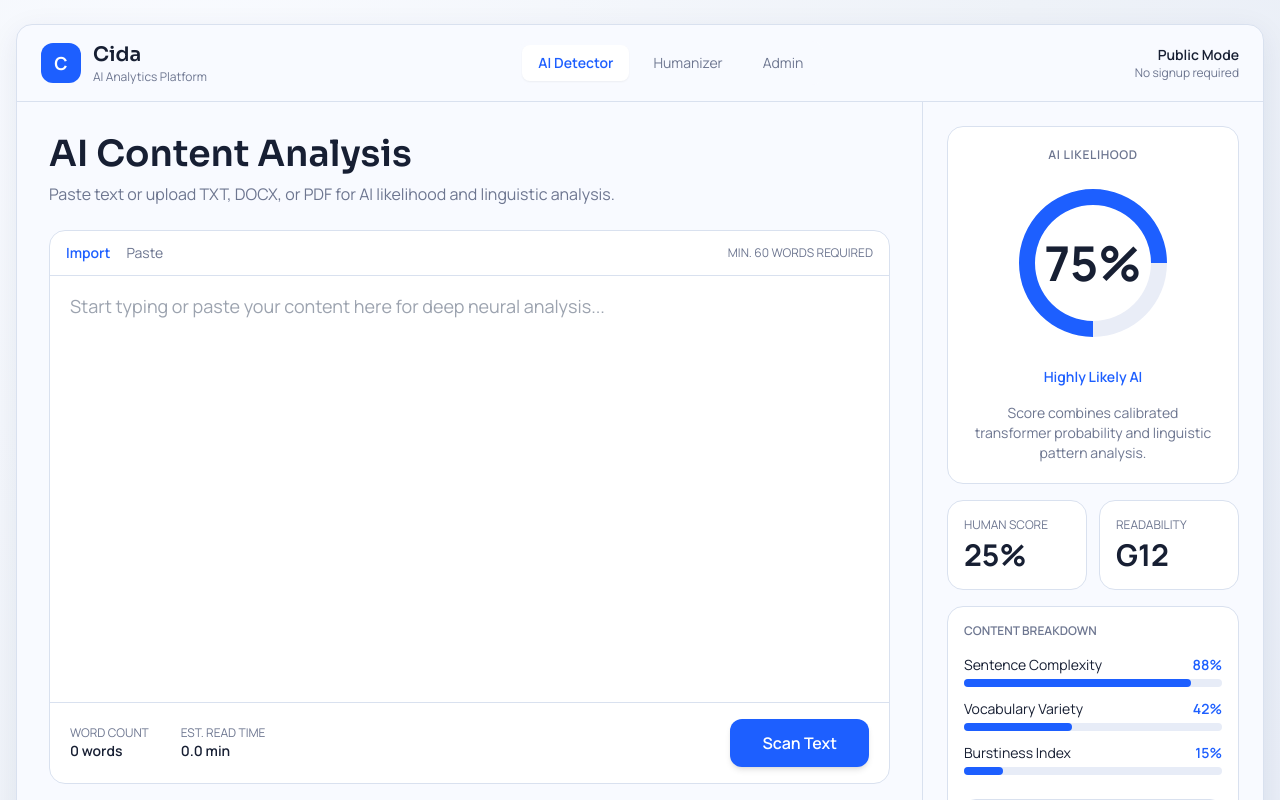
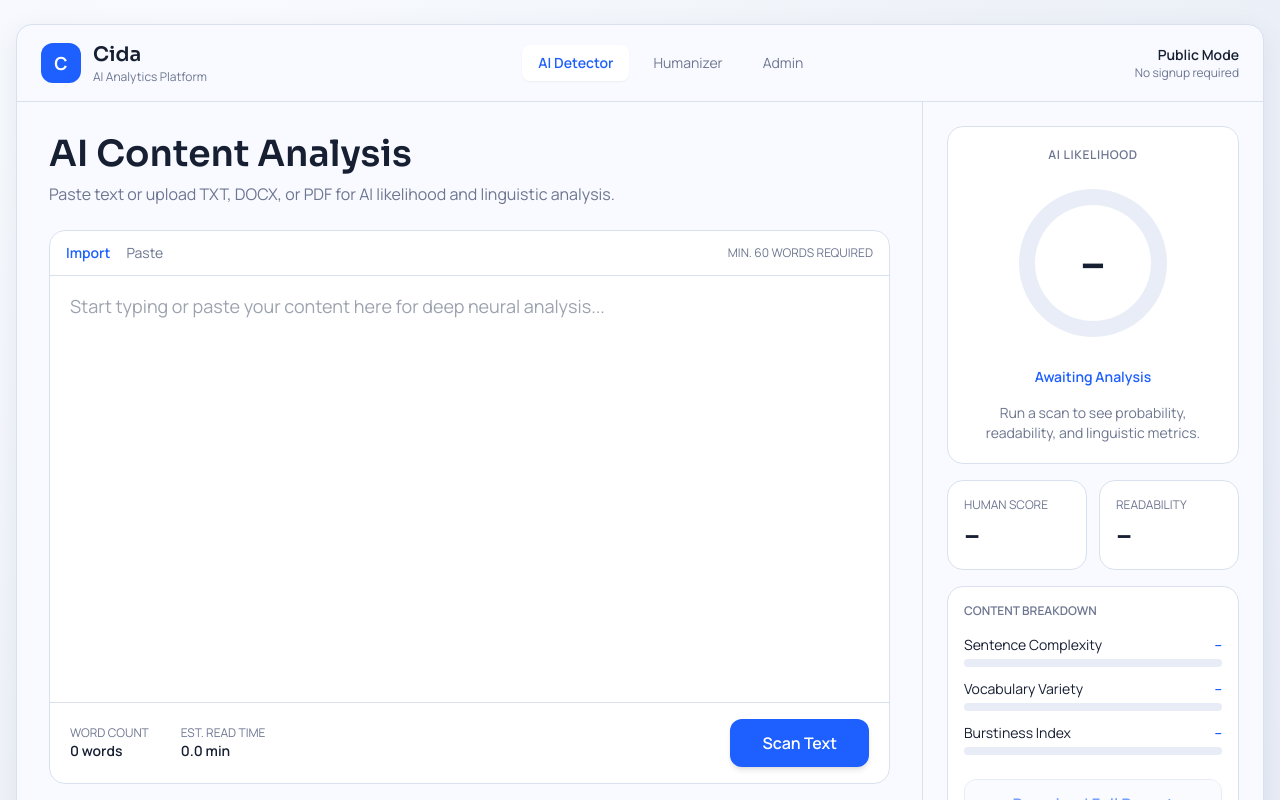
Before and after one commit to aaravmaloo/cida, a Next.js app in the folder apps/web/: page / in a window 1280 px wide. Shown: the top 800 px of the page. Built offline with nearby package versions, Linux system fonts and the light colour scheme; no server answers.

Commit message:
update detector to remove fallback result

```diff
--- a/apps/web/components/detector-dashboard.tsx
+++ b/apps/web/components/detector-dashboard.tsx
@@ -21,31 +21,12 @@ const schema = z.object({
 
 type FormData = z.infer<typeof schema>;
 
-const FALLBACK_RESULT: AnalyzeResponse = {
-  analysis_id: "-",
-  ai_probability: 0.75,
-  human_score: 0.25,
-  confidence_band: "high",
-  readability: {
-    flesch_reading_ease: 56,
-    flesch_kincaid_grade: 12.1,
-    smog_index: 12.6,
-  },
-  complexity: 0.88,
-  burstiness: 0.15,
-  vocab_diversity: 0.42,
-  word_count: 0,
-  estimated_read_time: 0,
-  model_version: "deberta-v3-base-v1",
-  latency_ms: 0,
-};
-
 function percent(v: number): string {
   return `${Math.round(v * 100)}%`;
 }
 
 export function DetectorDashboard() {
-  const [result, setResult] = useState<AnalyzeResponse>(FALLBACK_RESULT);
+  const [result, setResult] = useState<AnalyzeResponse | null>(null);
   const [error, setError] = useState<string>("");
   const [reportStatus, setReportStatus] = useState<string>("");
   const fileInputRef = useRef<HTMLInputElement>(null);
@@ -69,6 +50,7 @@ export function DetectorDashboard() {
     onSuccess: (data) => {
       setError("");
       setResult(data);
+      setReportStatus("");
     },
     onError: (err: Error) => {
       setError(err.message);
@@ -88,7 +70,7 @@ export function DetectorDashboard() {
   };
 
   const handleDownloadReport = async () => {
-    if (!result.analysis_id || result.analysis_id === "-") return;
+    if (!result?.analysis_id) return;
     setReportStatus("Queueing report...");
 
     const create = await createReport(result.analysis_id);
@@ -113,9 +95,16 @@ export function DetectorDashboard() {
     setReportStatus("Report timeout. Try again.");
   };
 
+  const aiProbability = result?.ai_probability ?? 0;
+  const humanScore = result?.human_score ?? 0;
   const pieData = [
-    { name: "AI", value: Math.round(result.ai_probability * 100) },
-    { name: "Human", value: 100 - Math.round(result.ai_probability * 100) },
+    { name: "AI", value: Math.round(aiProbability * 100) },
+    { name: "Human", value: 100 - Math.round(aiProbability * 100) },
+  ];
+  const breakdownItems = [
+    { label: "Sentence Complexity", value: result?.complexity ?? null },
+    { label: "Vocabulary Variety", value: result?.vocab_diversity ?? null },
+    { label: "Burstiness Index", value: result?.burstiness ?? null },
   ];
 
   return (
@@ -190,23 +179,25 @@ export function DetectorDashboard() {
                 </PieChart>
               </ResponsiveContainer>
             </div>
-            <p className="-mt-28 text-center text-5xl font-bold">{percent(result.ai_probability)}</p>
+            <p className="-mt-28 text-center text-5xl font-bold">{result ? percent(aiProbability) : "--"}</p>
             <p className="mt-20 text-center text-sm font-semibold text-cida-accent">
-              {result.ai_probability >= 0.7 ? "Highly Likely AI" : result.ai_probability >= 0.45 ? "Mixed Signal" : "Likely Human"}
+              {result ? (aiProbability >= 0.7 ? "Highly Likely AI" : aiProbability >= 0.45 ? "Mixed Signal" : "Likely Human") : "Awaiting Analysis"}
             </p>
             <p className="mt-4 text-center text-sm text-cida-mute">
-              Score combines calibrated transformer probability and linguistic pattern analysis.
+              {result
+                ? "Score combines calibrated transformer probability and linguistic pattern analysis."
+                : "Run a scan to see probability, readability, and linguistic metrics."}
             </p>
           </div>
 
           <div className="grid grid-cols-2 gap-3">
             <div className="rounded-2xl border border-cida-line bg-white p-4">
               <p className="text-xs uppercase text-cida-mute">Human score</p>
-              <p className="mt-1 text-3xl font-bold">{percent(result.human_score)}</p>
+              <p className="mt-1 text-3xl font-bold">{result ? percent(humanScore) : "--"}</p>
             </div>
             <div className="rounded-2xl border border-cida-line bg-white p-4">
               <p className="text-xs uppercase text-cida-mute">Readability</p>
-              <p className="mt-1 text-3xl font-bold">G{Math.round(result.readability.flesch_kincaid_grade)}</p>
+              <p className="mt-1 text-3xl font-bold">{result ? `G${Math.round(result.readability.flesch_kincaid_grade)}` : "--"}</p>
             </div>
           </div>
 
@@ -214,18 +205,14 @@ export function DetectorDashboard() {
             <p className="mb-4 text-xs font-semibold uppercase text-cida-mute">Content breakdown</p>
 
             <div className="space-y-3">
-              {[
-                { label: "Sentence Complexity", value: result.complexity },
-                { label: "Vocabulary Variety", value: result.vocab_diversity },
-                { label: "Burstiness Index", value: result.burstiness },
-              ].map((item) => (
+              {breakdownItems.map((item) => (
                 <div key={item.label}>
                   <div className="mb-1 flex justify-between text-sm">
                     <span>{item.label}</span>
-                    <span className="font-semibold text-cida-accent">{percent(item.value)}</span>
+                    <span className="font-semibold text-cida-accent">{item.value === null ? "--" : percent(item.value)}</span>
                   </div>
                   <div className="h-2 rounded-full bg-[#e7ecf7]">
-                    <div className="h-2 rounded-full bg-cida-accent" style={{ width: percent(item.value) }} />
+                    <div className="h-2 rounded-full bg-cida-accent" style={{ width: item.value === null ? "0%" : percent(item.value) }} />
                   </div>
                 </div>
               ))}
@@ -233,8 +220,9 @@ export function DetectorDashboard() {
 
             <button
               type="button"
-              className="mt-6 w-full rounded-xl border border-cida-line bg-cida-panel px-4 py-3 font-semibold text-cida-accent hover:border-cida-accent"
+              className="mt-6 w-full rounded-xl border border-cida-line bg-cida-panel px-4 py-3 font-semibold text-cida-accent hover:border-cida-accent disabled:cursor-not-allowed disabled:opacity-60"
               onClick={handleDownloadReport}
+              disabled={!result}
             >
               Download Full Report
             </button>
```
